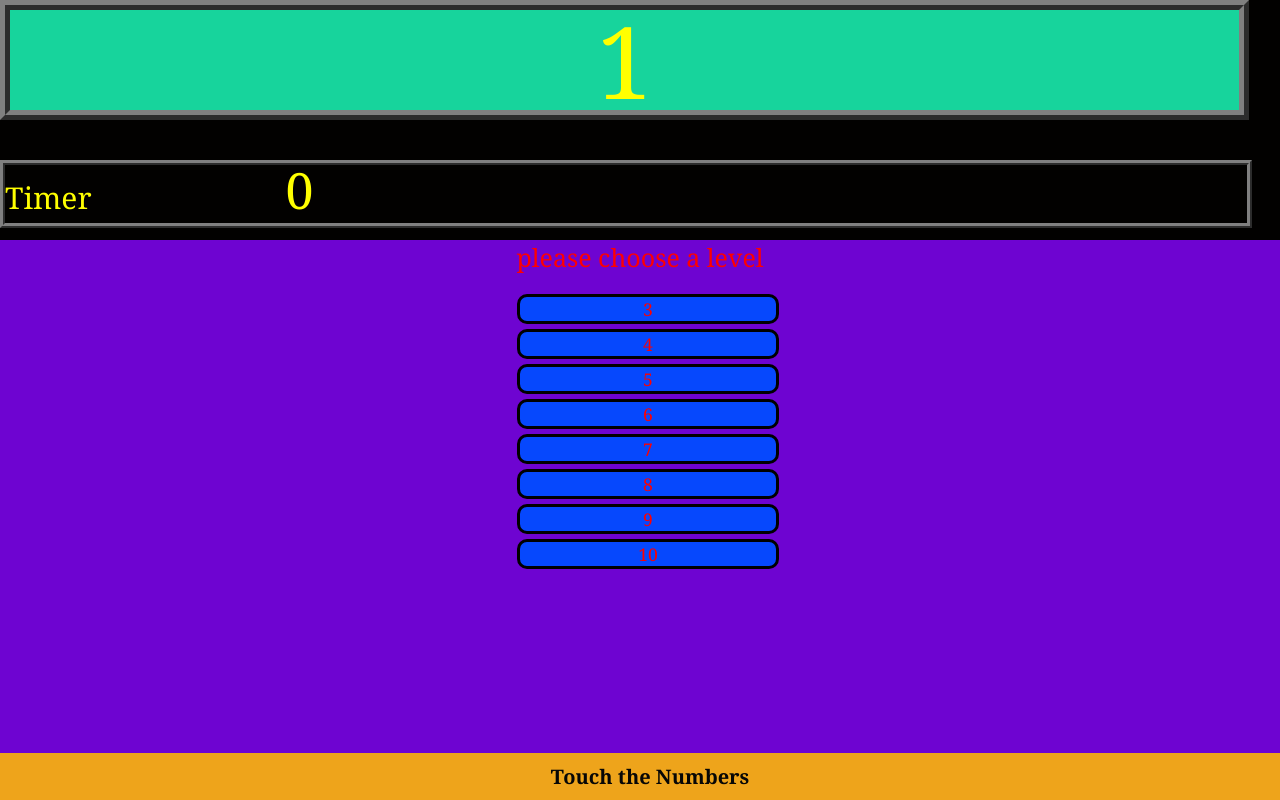
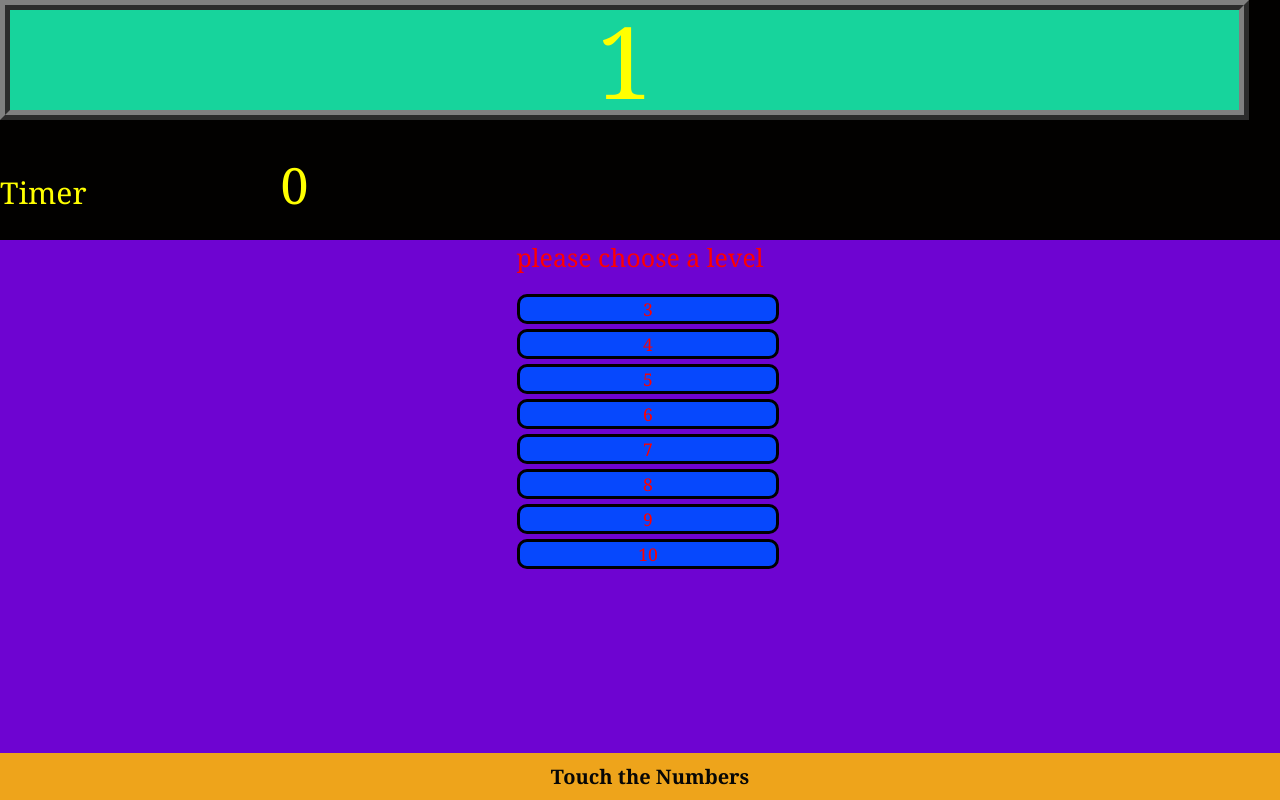
Before and after one commit to eyalganor123/touch-nums, a plain HTML site: page index.html in a window 1280 px wide. Drawn offline with Linux system fonts and the light colour scheme.

Commit message:
third draft

```diff
--- a/css/style.css
+++ b/css/style.css
@@ -37,7 +37,6 @@ td{
     position:fixed;
     top: 20%;
     /* left:2%; */
-    border:5px ridge gray;
     color: yellow;
     width:97%;
     background: transparent;
```
